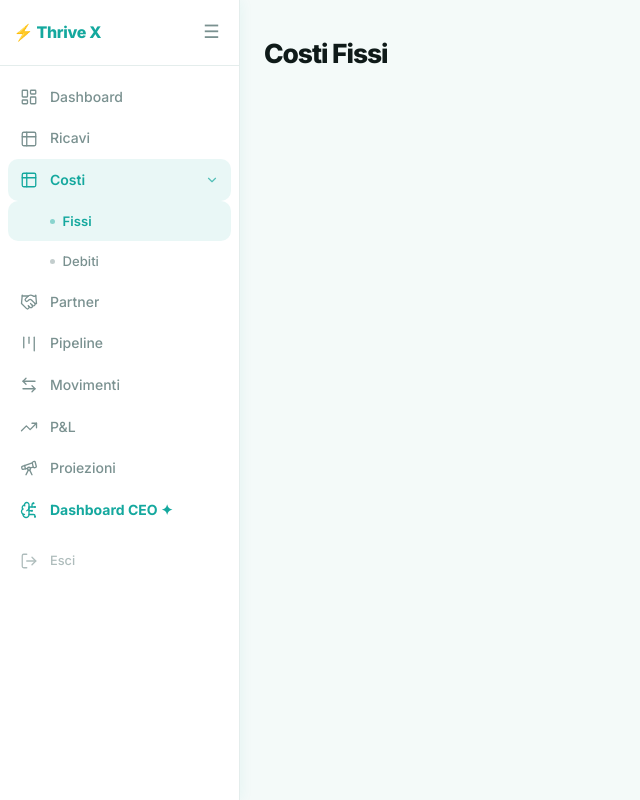
After one commit to ThriveAICompany/AppGestioneAziendale, a Flask app: page /costi-fissi in a window 1280 px wide. The commit adds this page. Shown: the whole page, without its empty margins (0-640 px from the left). Run offline with Flask 3, Linux system fonts and the light colour scheme; the visitor is signed in with stand-in values (Sample User, id 1); parts of the project's set-up code (start-up, migrations or seed data) failed here and were passed over.

Commit message:
feat: aggiungi sottomenu Costi con voci Fissi e Debiti
- Costi diventa un dropdown nella sidebar con chevron
- Aggiunge sottovoce Fissi (/costi-fissi)
- Sposta Debiti (finanziamenti) come sottovoce sotto Costi
- Auto-open del menu quando si è su una pagina figlia

Co-Authored-By: Claude Sonnet 4.6 <noreply@anthropic.com>

```diff
--- a/app.py
+++ b/app.py
@@ -1635,6 +1635,12 @@ def toggle_pagamento_costo(rid):
         result = {"error": "not found"}
     conn.close()
     return jsonify(result)
+
+
+@app.route("/costi-fissi")
+@login_required
+def costi_fissi():
+    return render_template("costi_fissi.html")
 
 
 @app.route("/costi-anno")
--- a/static/style.css
+++ b/static/style.css
@@ -158,6 +158,49 @@ body {
   box-shadow: var(--shadow-md);
 }
 .sidebar-collapsed .sidebar-item:hover::after { opacity: 1; }
+
+/* ─── Nav group / submenu ─── */
+.nav-group { list-style: none; }
+
+.nav-parent {
+  cursor: pointer;
+  user-select: none;
+}
+
+.nav-chevron {
+  margin-left: auto;
+  flex-shrink: 0;
+  opacity: 0.45;
+  transition: transform 0.2s, opacity 0.15s;
+}
+.nav-chevron.open { transform: rotate(90deg); opacity: 0.7; }
+.sidebar-collapsed .nav-chevron { display: none; }
+
+.nav-submenu {
+  list-style: none;
+  padding: 0;
+  margin: 0;
+  overflow: hidden;
+  max-height: 0;
+  transition: max-height 0.22s ease;
+}
+.nav-submenu.open { max-height: 200px; }
+.sidebar-collapsed .nav-submenu { max-height: 0 !important; }
+
+.nav-subitem {
+  padding-left: 2.6rem;
+  font-size: 0.82rem;
+  gap: 0.5rem;
+}
+
+.nav-subitem-dot {
+  width: 5px;
+  height: 5px;
+  border-radius: 50%;
+  background: currentColor;
+  opacity: 0.45;
+  flex-shrink: 0;
+}
 
 /* ═══════════════════════════════════════
    Main wrapper
--- a/templates/base.html
+++ b/templates/base.html
@@ -38,13 +38,34 @@
           </a>
         </li>
 
-        <li>
-          <a href="{{ url_for('costi_anno') }}"
-             class="sidebar-item {% if request.endpoint == 'costi_anno' %}active{% endif %}"
-             data-label="Costi">
+        <li class="nav-group">
+          <div class="sidebar-item nav-parent {% if request.endpoint in ['costi_anno', 'costi_fissi', 'finanziamenti','nuovo_finanziamento','elimina_finanziamento','nuova_rata_finanziamento','elimina_rata_finanziamento','nuovo_piano_rientro','elimina_piano_rientro','nuova_rata_piano_rientro','elimina_rata_piano_rientro'] %}active{% endif %}"
+               data-label="Costi"
+               onclick="toggleCostiMenu()">
             <i data-lucide="table-2" class="sidebar-icon"></i>
             <span class="sidebar-label">Costi</span>
-          </a>
+            <svg class="nav-chevron" id="costiChevron" width="14" height="14" viewBox="0 0 24 24" fill="none" stroke="currentColor" stroke-width="2" stroke-linecap="round" stroke-linejoin="round">
+              <polyline points="9 18 15 12 9 6"></polyline>
+            </svg>
+          </div>
+          <ul class="nav-submenu" id="costiSubmenu">
+            <li>
+              <a href="{{ url_for('costi_fissi') }}"
+                 class="sidebar-item nav-subitem {% if request.endpoint == 'costi_fissi' %}active{% endif %}"
+                 data-label="Fissi">
+                <span class="nav-subitem-dot"></span>
+                <span class="sidebar-label">Fissi</span>
+              </a>
+            </li>
+            <li>
+              <a href="{{ url_for('finanziamenti') }}"
+                 class="sidebar-item nav-subitem {% if request.endpoint in ['finanziamenti','nuovo_finanziamento','elimina_finanziamento','nuova_rata_finanziamento','elimina_rata_finanziamento','nuovo_piano_rientro','elimina_piano_rientro','nuova_rata_piano_rientro','elimina_rata_piano_rientro'] %}active{% endif %}"
+                 data-label="Debiti">
+                <span class="nav-subitem-dot"></span>
+                <span class="sidebar-label">Debiti</span>
+              </a>
+            </li>
+          </ul>
         </li>
 
         <li>
@@ -92,15 +113,6 @@
           </a>
         </li>
 
-        <li>
-          <a href="{{ url_for('finanziamenti') }}"
-             class="sidebar-item {% if request.endpoint in ['finanziamenti','nuovo_finanziamento','elimina_finanziamento','nuova_rata_finanziamento','elimina_rata_finanziamento','nuovo_piano_rientro','elimina_piano_rientro','nuova_rata_piano_rientro','elimina_rata_piano_rientro'] %}active{% endif %}"
-             data-label="Debiti">
-            <i data-lucide="landmark" class="sidebar-icon"></i>
-            <span class="sidebar-label">Debiti</span>
-          </a>
-        </li>
-
 
         <li>
           <a href="{{ url_for('cfo') }}"
@@ -143,9 +155,30 @@
     // Toggle desktop (collapse/expand)
     toggleBtn.addEventListener('click', () => {
       sidebar.classList.toggle('sidebar-collapsed');
-      localStorage.setItem('sidebar',
-        sidebar.classList.contains('sidebar-collapsed') ? 'collapsed' : 'open');
+      const collapsed = sidebar.classList.contains('sidebar-collapsed');
+      localStorage.setItem('sidebar', collapsed ? 'collapsed' : 'open');
+      if (collapsed) {
+        document.getElementById('costiSubmenu').classList.remove('open');
+        document.getElementById('costiChevron').classList.remove('open');
+      }
     });
+
+    function toggleCostiMenu() {
+      if (sidebar.classList.contains('sidebar-collapsed')) return;
+      const submenu = document.getElementById('costiSubmenu');
+      const chevron = document.getElementById('costiChevron');
+      const isOpen = submenu.classList.contains('open');
+      submenu.classList.toggle('open', !isOpen);
+      chevron.classList.toggle('open', !isOpen);
+      localStorage.setItem('costiMenuOpen', String(!isOpen));
+    }
+
+    // Auto-open submenu if child page is active or was left open
+    const costiChildActive = {{ 'true' if request.endpoint in ['costi_fissi','finanziamenti','nuovo_finanziamento','elimina_finanziamento','nuova_rata_finanziamento','elimina_rata_finanziamento','nuovo_piano_rientro','elimina_piano_rientro','nuova_rata_piano_rientro','elimina_rata_piano_rientro'] else 'false' }};
+    if ((costiChildActive || localStorage.getItem('costiMenuOpen') === 'true') && !sidebar.classList.contains('sidebar-collapsed')) {
+      document.getElementById('costiSubmenu').classList.add('open');
+      document.getElementById('costiChevron').classList.add('open');
+    }
 
     // Apri sidebar su mobile
     mobileBtn.addEventListener('click', () => {
--- /dev/null
+++ b/templates/costi_fissi.html
@@ -0,0 +1,8 @@
+{% extends "base.html" %}
+{% block title %}Costi Fissi{% endblock %}
+
+{% block content %}
+<div class="page-header">
+  <h1 class="page-title">Costi Fissi</h1>
+</div>
+{% endblock %}
```
